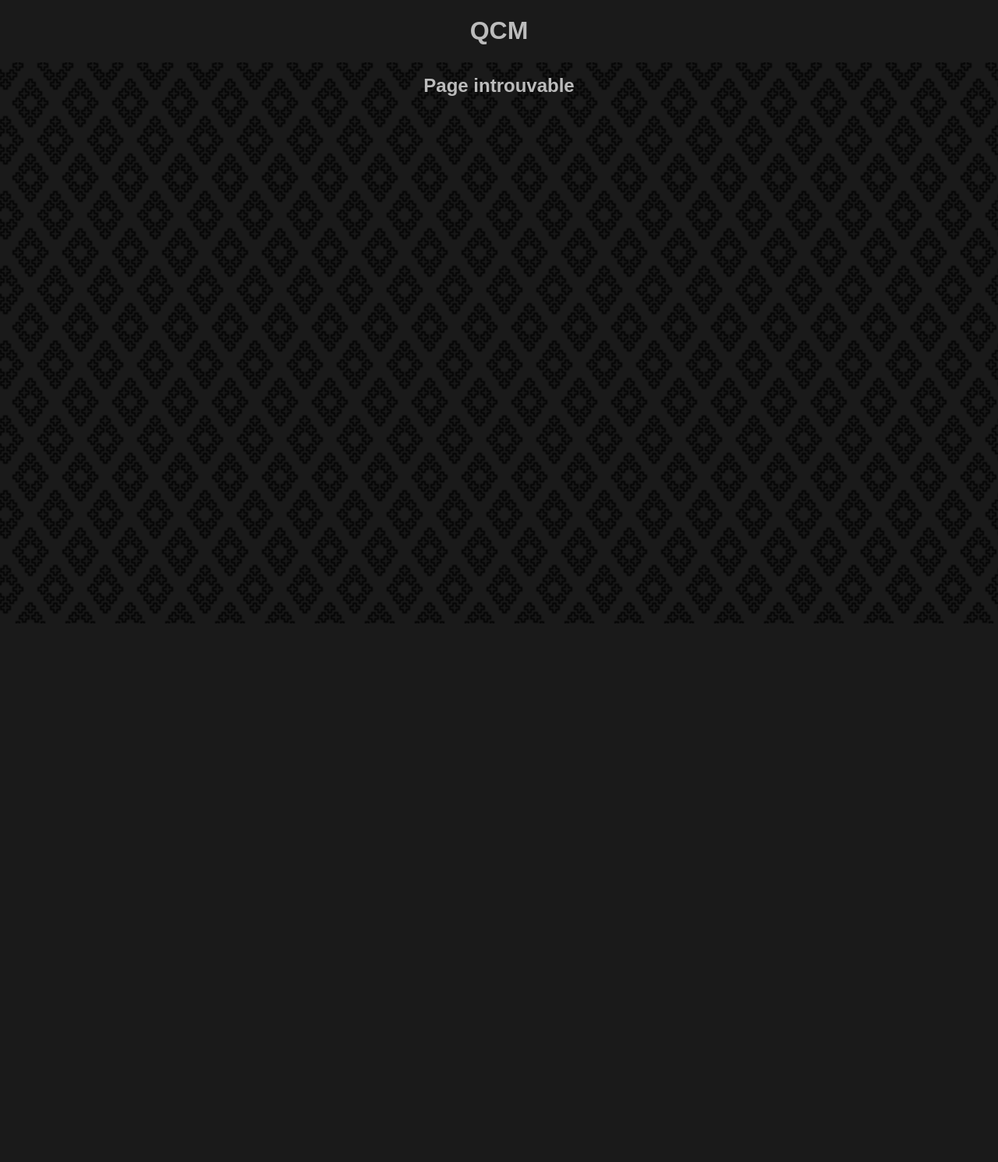
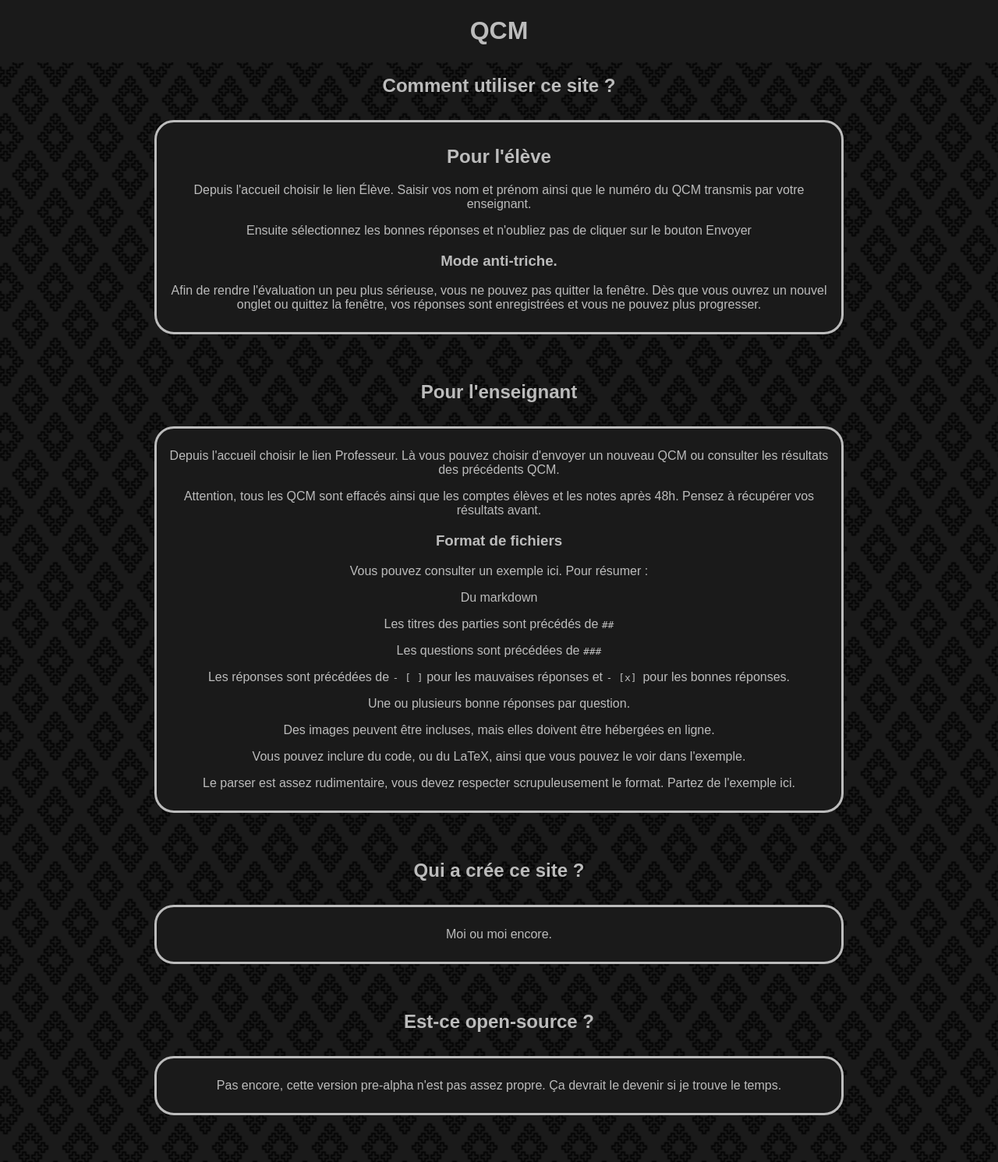
Before and after one commit to qkzk/qcm_alchemy, a Flask app: page /tutorial in a window 1280 px wide. Shown: the whole page at 78% size. Before the commit the page ends 800 px from the top, so only its background shows below. Run offline with Flask 2, Linux system fonts and the light colour scheme.

Commit message:
tutorial

```diff
--- a/src/app.py
+++ b/src/app.py
@@ -70,6 +70,10 @@ def create_app() -> Flask:
     @app.route("/rgpd")
     def rgpd():
         return render_template("rgpd.html")
+
+    @app.route("/tutorial")
+    def tutorial():
+        return render_template("tutorial.html")
 
     @app.route("/teacher")
     def teacher():
--- a/src/templates/index.html
+++ b/src/templates/index.html
@@ -26,6 +26,11 @@
             <a href="{{ url_for('rgpd') }}">
                 RGPD
             </a>
+            -
+            <a href="{{ url_for('tutorial') }}">
+                Comment ça marche ?
+            </a>
+
         </footer>
     </div>
 </div>
--- /dev/null
+++ b/src/templates/tutorial.html
@@ -0,0 +1,131 @@
+{% extends 'base.html' %}
+{% block head %}
+{{ super() }}
+{% endblock %}
+
+{% block content %}
+<div class="part">
+    <h2>
+        Comment utiliser ce site ?
+    </h2>
+    <div class="question-answers">
+        <h2>
+            Pour l'élève
+        </h2>
+
+        <p>Depuis
+            <a href="{{ url_for('index') }}">
+                l'accueil
+            </a>
+        choisir le lien
+            <a href="{{ url_for('student') }}">
+                Élève.
+            </a>
+        Saisir vos nom et prénom ainsi que le numéro du QCM transmis par votre enseignant.
+        </p>
+        <p>
+
+        Ensuite sélectionnez les bonnes réponses et n'oubliez pas de cliquer sur le bouton
+        <span class="bold">Envoyer</span>
+        </p>
+
+        <h3>
+            Mode anti-triche.
+        </h3>
+
+        <p>Afin de rendre l'évaluation un peu plus sérieuse, vous ne pouvez pas quitter
+        la fenêtre. Dès que vous ouvrez un nouvel onglet ou quittez la fenêtre, vos réponses
+        sont enregistrées et vous ne pouvez plus progresser.
+        </p>
+    </div>
+    <h2>
+        Pour l'enseignant
+    </h2>
+    <div class="question-answers">
+
+
+        <p>Depuis
+            <a href="{{ url_for('index') }}">
+                l'accueil
+            </a>
+        choisir le lien
+            <a href="{{ url_for('teacher') }}">
+                Professeur.
+            </a>
+            Là vous pouvez choisir d'envoyer un nouveau QCM ou consulter les résultats
+            des précédents QCM.
+
+        </p>
+        <p>
+            Attention, tous les QCM sont effacés ainsi que les comptes élèves
+            et les notes après 48h.
+            Pensez à récupérer vos résultats avant.
+        </p>
+
+        <h3>
+            Format de fichiers
+        </h3>
+
+        <p>
+            Vous pouvez consulter un
+
+            <a href={{ url_for('static', filename='markdown/exemple.md') }}>
+                exemple ici.
+            </a>
+
+            Pour résumer :
+        </p>
+        <p>
+            Du markdown
+        </p>
+        <p>
+            Les titres des parties sont précédés de <code>##</code>
+        </p>
+        <p>
+            Les questions sont précédées de <code>###</code>
+        </p>
+        <p>
+            Les réponses sont précédées de <code>- [ ]</code> pour les mauvaises réponses
+            et <code>- [x] </code> pour les bonnes réponses.
+        </p>
+        <p>
+            Une ou plusieurs bonne réponses par question.
+        </p>
+        <p>
+            Des images peuvent être incluses, mais elles doivent être hébergées en ligne.
+        </p>
+        <p>
+            Vous pouvez inclure du code, ou du LaTeX,
+            ainsi que vous pouvez le voir dans l'exemple.
+        </p>
+        <p>
+            Le parser est assez rudimentaire, vous devez respecter scrupuleusement le format.
+            Partez de
+            <a href={{ url_for('static', filename='markdown/exemple.md') }}>
+                l'exemple ici.
+            </a>
+    </div>
+    <h2>
+        Qui a crée ce site ?
+    </h2>
+    <div class="question-answers">
+        <p>
+            <a href="https://qkzk.xyz">
+                Moi
+            </a>
+            ou
+            <a href="https://github.com/qkzk">moi encore</a>.
+        </p>
+    </div>
+    <h2>
+        Est-ce open-source ?
+    </h2>
+    <div class="question-answers">
+        <p>
+            Pas encore, cette version pre-alpha n'est pas assez propre. Ça devrait
+            le devenir si je trouve le temps.
+        </p>
+    </div>
+
+</div>
+{% endblock %}
```
Also changed, not shown: src/static/markdown/exemple.md (added, +98 -0 lines).
